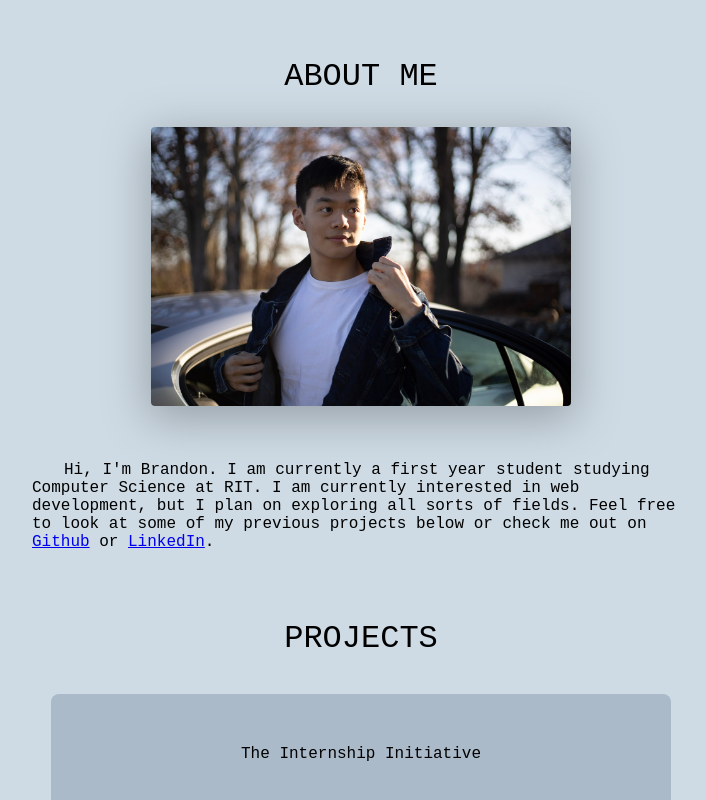
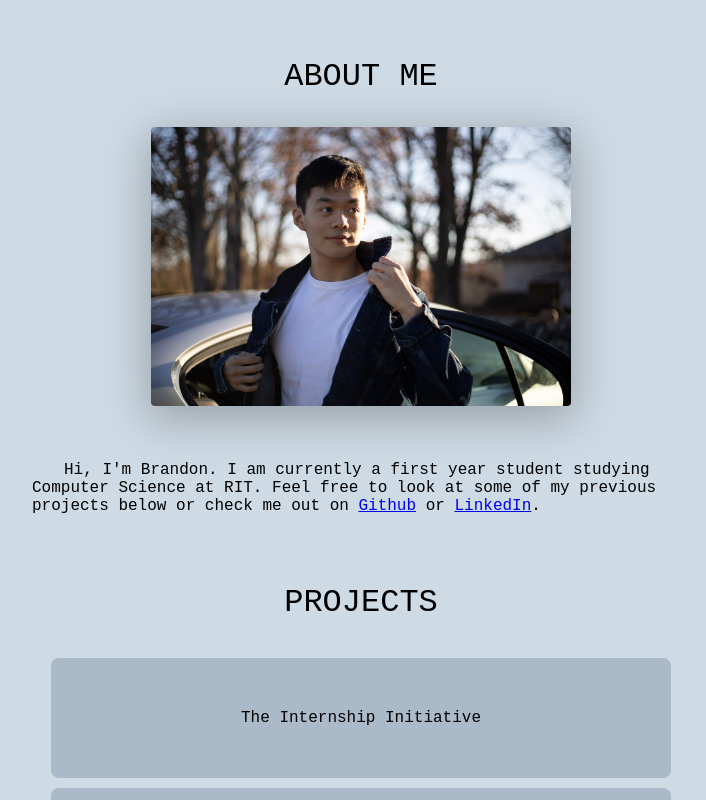
Before and after one commit to brandonlu1/b-lu, a React (Create React App) app: page /home in a window 1280 px wide. Shown: the top 800 px of the page, without its empty margins (279-985 px from the left). Built offline with nearby package versions, Linux system fonts and the light colour scheme.

Commit message:
minor bio change

```diff
--- a/src/Pages/Home.js
+++ b/src/Pages/Home.js
@@ -24,7 +24,6 @@ export default function Home(props){
                 <p className="title3">
                     <br/>
                     &emsp;&emsp;Hi, I'm Brandon. I am currently a first year student studying Computer Science at RIT.
-                    I am currently interested in web development, but I plan on exploring all sorts of fields.
                     Feel free to look at some of my previous projects below or check me out on <a href="https://github.com/brandonlu1">Github</a> or <a href="https://www.linkedin.com/in/brandon-lu-b6079b163/">LinkedIn</a>.
                  </p>
             </div>
```
